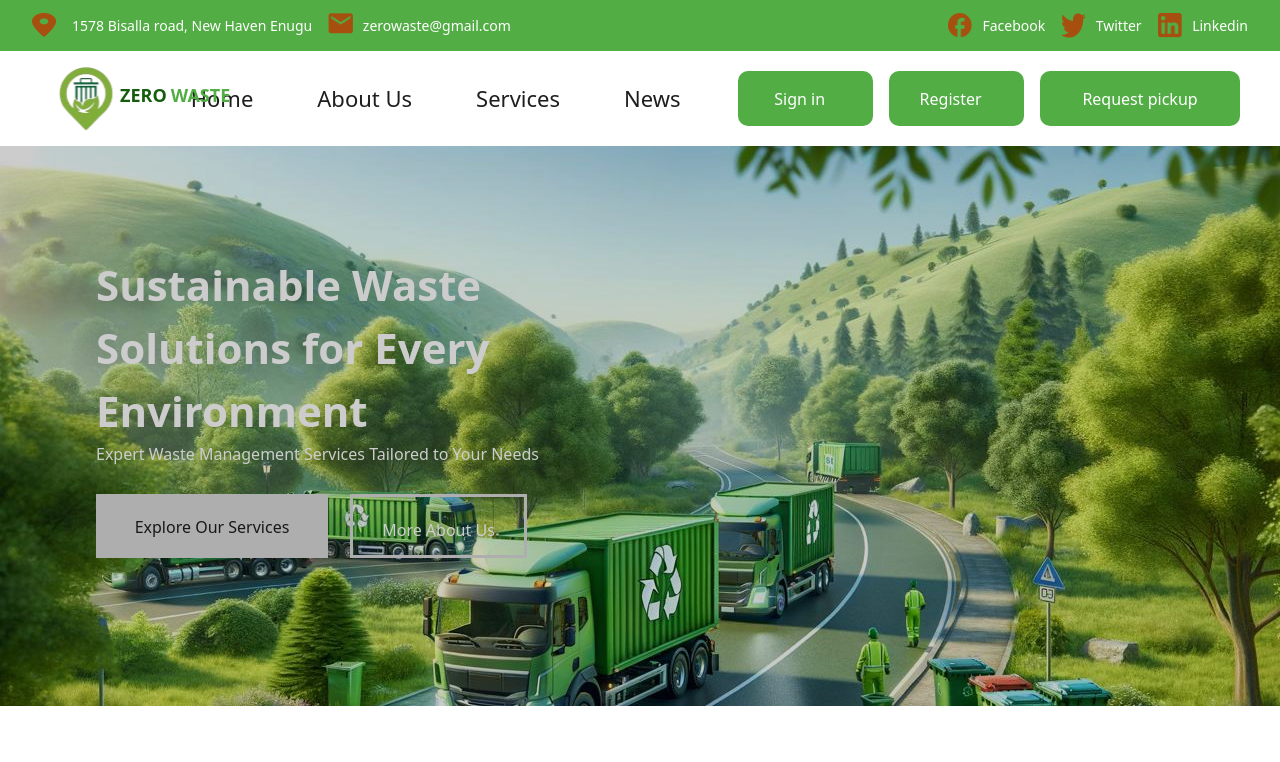
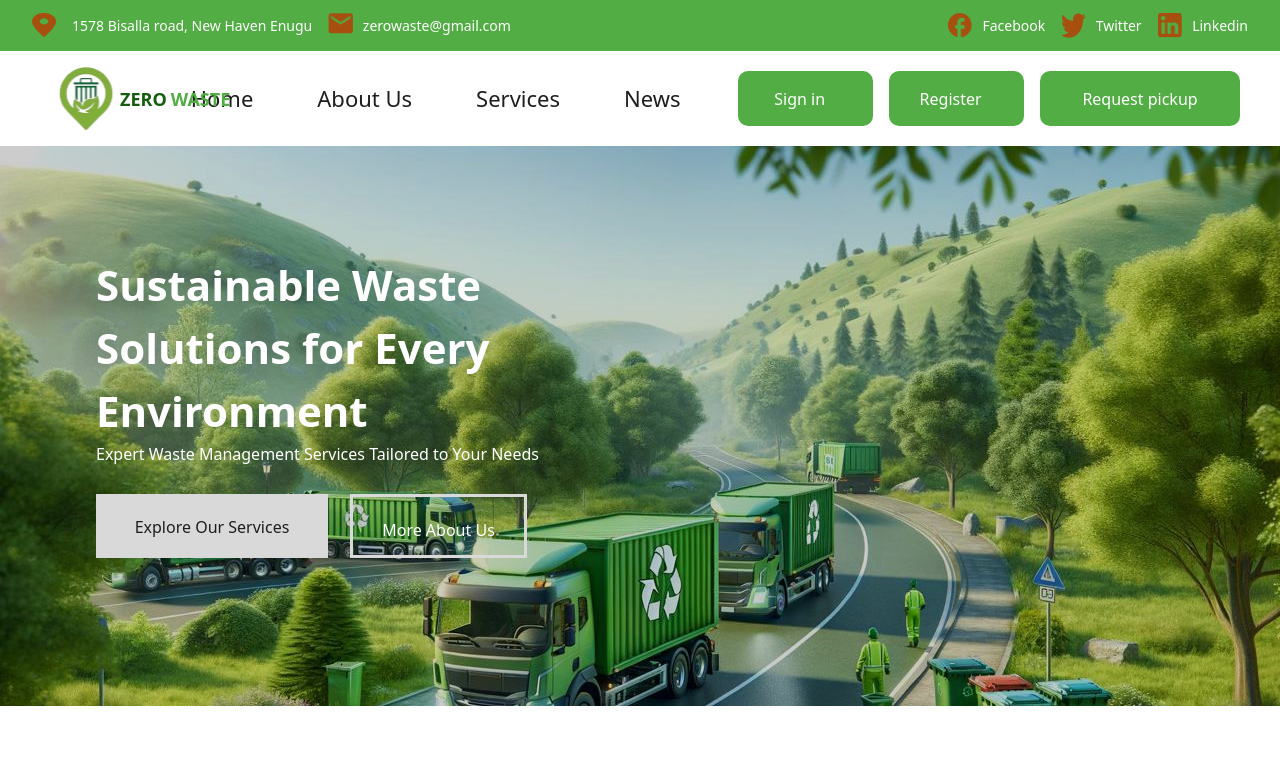
Before and after one commit to Haybeenita/ZERO-WASTE-MANAGEMENT, a React (Vite) app: page / in a window 1280 px wide. Shown: the top 762 px of the page. Built offline with nearby package versions, Linux system fonts and the light colour scheme; no server answers.

Commit message:
slight corrections to landing page

```diff
--- a/index.html
+++ b/index.html
@@ -10,7 +10,7 @@
       rel="stylesheet"
     />
     <meta name="viewport" content="width=device-width, initial-scale=1.0" />
-    <title>Vite + React</title>
+    <title>ZERO WASTE</title>
   </head>
   <body>
     <div id="root"></div>
--- a/src/components/Nav1/index.jsx
+++ b/src/components/Nav1/index.jsx
@@ -50,7 +50,7 @@ export const NavBar = () => {
       <div className={styles.logo}>
         <div className="flex">
         <img src="/zerowastelogo2.svg" alt="" className="relative"/>
-        <p className="absolute mt-[2rem] ml-[5rem] text-[#145D0D] font-semibold text-lg flex gap-1 items-center">ZERO <span className="text-[#51AD44]">WASTE</span></p>
+        <p className="absolute mt-[2.3rem] ml-[5rem] text-[#145D0D] font-semibold text-lg flex gap-1 items-center">ZERO <span className="text-[#51AD44]">WASTE</span></p>
         </div>
 
       </div>
--- a/src/components/footer/footer.module.css
+++ b/src/components/footer/footer.module.css
@@ -9,7 +9,7 @@
     display:flex;
     align-items:center;
     justify-content:space-between;
-    background-color:#000;
+    background-color:#212122;
     margin: 0 104px ;
     color:#fff;
     padding:43.55px 102.18px  43.55px 25.78px ;
@@ -30,6 +30,7 @@
     color:#A74F0F;
     border:1px solid #A74F0F;
     background-color:#A74F0F;
+
 }
 .btns .btn{
     margin-left:30.6px;
--- /dev/null
+++ b/src/components/inc/header.jsx
@@ -0,0 +1,5 @@
+const DashboardHeader = () => {
+  return <></>;
+};
+
+export default DashboardHeader;
--- /dev/null
+++ b/src/components/inc/sidebar.jsx
@@ -0,0 +1,5 @@
+function DashboardSidebar() {
+  return <></>;
+}
+
+export default DashboardSidebar;
--- a/src/pages/ClientBookingpage/BookingPage.jsx
+++ b/src/pages/ClientBookingpage/BookingPage.jsx
@@ -21,12 +21,18 @@ const BookingPage =()=> {
               <span className="text-[#0E5808] font-medium"> Account </span> to
               access features
             </p>
-            <div className="flex flex-col w-[20rem] ml-[4rem] mt-[2rem]">
+            <div className="flex flex-col w-[24rem] ml-[4rem] mt-[2rem]">
               <div>
-                <p className="text-black font-medium">Profile Name:</p>
+               <div className='flex justify-between'>
+                <label className="text-black font-medium">Profile Name
+                  <Input variant="primary" padding="8px" placeholder="name" />
+                  </label>
+                  <label className="text-black font-medium">Last Name
+                  <Input variant="primary" padding="8px" placeholder="name" />
+                  </label>
+               </div>
 
-                <Input variant="primary" padding="8px" placeholder="name" />
-                <p className="text-black font-medium">Email:</p>
+                <p className="text-black font-medium">Email address</p>
                 <i
                   src="/emailogoregister.png"
                   alt=""
--- a/src/pages/Home-page/homepage.module.css
+++ b/src/pages/Home-page/homepage.module.css
@@ -1,213 +1,193 @@
-*{
+* {
   /* border:1px solid red; */
 }
 .heroBg {
   position: relative;
   height: 560px;
   padding-left: 96px;
-    background-image: url('../../../src/assets/images/animation1.jpg');
+  background-image: url("../../../src/assets/images/animation1.jpg");
   background-repeat: no-repeat;
   background-size: cover;
 }
 
-  .heroBg::before {
-    content: "";
+.hero-overlay {
   position: absolute;
-    top: 0;
-    left: 0;
+  inset: 0;
   width: 100%;
   height: 100%;
   background-color: rgba(0, 0, 0, 0.2); /* Adjust the opacity as needed */
+  z-index: -1;
 }
-.heroBg span{
+.heroBg span {
   display: block;
 }
-.heroBg h1{
+.heroBg h1 {
   font-size: 42px;
   line-height: auto;
-    color:white !important;
-    padding: 107px 0 0 ;
+  color: white !important;
+  padding: 107px 0 0;
   font-weight: bold;
 }
-.heroBg p{
-    color:#fff;
+.heroBg p {
+  color: #fff;
   padding-bottom: 28px;
 }
-.btns{
+.btns {
   display: flex;
 }
-.btns > *+*{
+.btns > * + * {
   margin-left: 22px;
 }
-.wasteMgt{
+.wasteMgt {
   display: flex;
   justify-content: space-between;
 }
-.wasteMgtText{
+.wasteMgtText {
   width: 615px;
   padding: 58px 0 0 85px;
 }
-.heading{
-    color:#A74F0F;
+.heading {
+  color: #a74f0f;
   font-size: 18px;
   font-weight: bolder;
   padding-bottom: 16px;
 }
-.lead{
+.lead {
   font-size: 42px;
-    color:#000;
+  color: #000;
   padding-bottom: 16px;
 }
-.green{
-    color:#0E5808;
+.green {
+  color: #0e5808;
 }
-.aboutWaste{
+.aboutWaste {
   padding-bottom: 20px;
   color: #212122;
 }
-.MoreBtn{
+.MoreBtn {
   padding-top: 16px;
 }
-.mgtImage{
+.mgtImage {
   margin: 58px 188px 86px 0;
   position: relative;
-
 }
-.review{
+.review {
   position: absolute;
-    left:57%;
-    top:60%;
+  left: 57%;
+  top: 60%;
   width: 200px;
   height: 200px;
   border-radius: 10px;
-
-
 }
-.solutions{
+.solutions {
   background-color: #dbe6da;
-    height:594px ;
+  height: 594px;
   padding: 68px 0 0 0;
   /* border:1px solid red; */
 }
 
-.solutions .heading{
+.solutions .heading {
   text-align: center;
-
 }
-.solutions h3{
+.solutions h3 {
   font-size: 42px;
   text-align: center;
   padding-bottom: 55px;
   color: #212122;
-
 }
-.solutions h3 span{
+.solutions h3 span {
   display: block;
 }
-.services{
+.services {
   width: 1268px;
   /* height:518px; */
-    margin: 0  auto;
+  margin: 0 auto;
   display: flex;
   justify-content: space-between;
   color: #212122;
 }
-.blockOne{
+.blockOne {
   /* height: 518px; */
   width: 361px;
   background-color: #fff;
-    margin-bottom:112px;
+  margin-bottom: 112px;
   border-radius: 10px;
-
-
 }
-.blockText{
+.blockText {
   /* width:294.9px; */
   padding: 51.18px 36.09px 22.87px 29.9px;
 }
-.blockText h6{
+.blockText h6 {
   padding: 16px 0;
   font-size: 20px;
   width: 229.94px;
 }
-.blockText p{
+.blockText p {
   width: 294.9px;
   font-size: 15px;
 }
-.blockImg{
+.blockImg {
   height: 240px;
   width: 361px;
-
-
 }
-.blockImg img{
+.blockImg img {
   width: 100%;
   height: 100%;
-    margin-bottom:112px;
+  margin-bottom: 112px;
   border-radius: 0px 0px 10px 10px;
-
-
-
-
 }
-.testimonials{
+.testimonials {
   /* height:604px; */
-    background-color:#fff;
-    margin-top:20rem;
+  background-color: #fff;
+  margin-top: 20rem;
   /* border:1px solid yellow; */
   /* display: flex;
    flex-direction: column;
    align-items: center;
    justify-content: center; */
 }
-.testimonials .heading{
+.testimonials .heading {
   text-align: center;
 }
-.testimonials h3{
+.testimonials h3 {
   font-size: 42px;
   text-align: center;
   /* padding-bottom: 55px; */
 }
-.testimonials h3 span{
+.testimonials h3 span {
   display: block;
 }
-.cards{
-    display:flex;
-    justify-content:center;
+.cards {
+  display: flex;
+  justify-content: center;
   align-items: center;
-    gap:70px;
+  gap: 70px;
   /* padding:24px 0 0 0; */
-
 }
-.cardOne{
+.cardOne {
   /* height:438px; */
-    background-color:#DBE6DA;
-    width:361px;
-    display:flex;
-    flex-direction:column;
-    align-items:center;
+  background-color: #dbe6da;
+  width: 361px;
+  display: flex;
+  flex-direction: column;
+  align-items: center;
   border-radius: 10px;
   /* padding:0 39px 120px 39px; */
   /* justify-content: center; */
 }
-.cardImg{
+.cardImg {
   padding-top: 35px;
-
-
 }
-.cardOne h4{
-    color:#133B10;
-    font-size:18px;
+.cardOne h4 {
+  color: #133b10;
+  font-size: 18px;
   padding-top: 23px;
-
 }
-.cardOne p{
+.cardOne p {
   /* padding:27px 39px 168px 39px; */
-    font-weight:600;
+  font-weight: 600;
   font-size: 15px;
-    width:283px;
+  width: 283px;
   text-align: center;
   border-radius: 10px;
-
-
 }
--- a/src/pages/Home-page/index.jsx
+++ b/src/pages/Home-page/index.jsx
@@ -1,3 +1,4 @@
+/* eslint-disable react/no-unknown-property */
 import React from "react";
 import styles from "./homepage.module.css";
 import { NavLinks, NavBar } from "../../components/Nav1";
@@ -15,6 +16,7 @@ const Home = () => {
         aos-duration="3000"
         aos-delay="100"
       >
+        <div className={styles['hero-overlay']}></div>
         <h1>
           Sustainable Waste <span>Solutions for Every </span>
           <span>Environment</span>
@@ -65,7 +67,11 @@ const Home = () => {
           aos-delay="400"
           aos-duration="2000"
         >
-          <img src="src\assets\images\Rectangle 6.png" alt="" className="rounded-[10px]" />
+          <img
+            src="src\assets\images\Rectangle 6.png"
+            alt=""
+            className="rounded-[10px]"
+          />
           <img
             className={styles.review}
             src="src\assets\images\Frame 23.png"
@@ -128,7 +134,8 @@ const Home = () => {
               <p>
                 We offer commercial customers reliable and regular collection of
                 trash and organic materials on a scheduled or call in basics,
-                with a safe & unique level of services to maintain a clean and healthy environment.
+                with a safe & unique level of services to maintain a clean and
+                healthy environment.
               </p>
             </div>
             <div className={styles.blockImg}>
@@ -169,7 +176,7 @@ const Home = () => {
             aos-duration="8000"
           >
             <div className="rounded-full w-[6rem] h-[6rem] bg-blend-transparent mb-[0.5rem]">
-              <img src="/testimonial2.png" className="rounded-full pt-[2rem]"/>
+              <img src="/testimonial2.png" className="rounded-full pt-[2rem]" />
             </div>
             <p className="mt-[3rem] text-[#212122]">
               Zero waste has been a life saver. I was able to get them to send
@@ -184,8 +191,8 @@ const Home = () => {
             aos-delay="200"
             aos-duration="8000"
           >
-            <div className= "rounded-full w-[6rem] h-[6rem] mb-[0.5rem]">
-              <img src="testimonial1.png" className="pt-[2rem]"/>
+            <div className="rounded-full w-[6rem] h-[6rem] mb-[0.5rem]">
+              <img src="testimonial1.png" className="pt-[2rem]" />
             </div>
             <p className="mt-[3rem] text-[#212122]">
               Zero waste has been a life saver. I was able to get them to send
@@ -201,7 +208,7 @@ const Home = () => {
             aos-duration="8000"
           >
             <div className="rounded-full w-[7rem] h-[7rem] mb-[0.5rem]">
-              <img src="/testimonial3.png" className="pt-[2rem]"/>
+              <img src="/testimonial3.png" className="pt-[2rem]" />
             </div>
             <p className="mt-[3rem] text-[#212122]">
               Zero waste has never failed me. they are always fast whenever you
@@ -212,7 +219,12 @@ const Home = () => {
           </div>
         </div>
       </div>
-      <div data-aos="fade-down" aos-easing="linear" aos-duration="1500" className="mt-[5rem]">
+      <div
+        data-aos="fade-down"
+        aos-easing="linear"
+        aos-duration="1500"
+        className="mt-[5rem]"
+      >
         <Footer />
       </div>
     </div>
```
Lines whose indentation alone changed are shown as unchanged.
